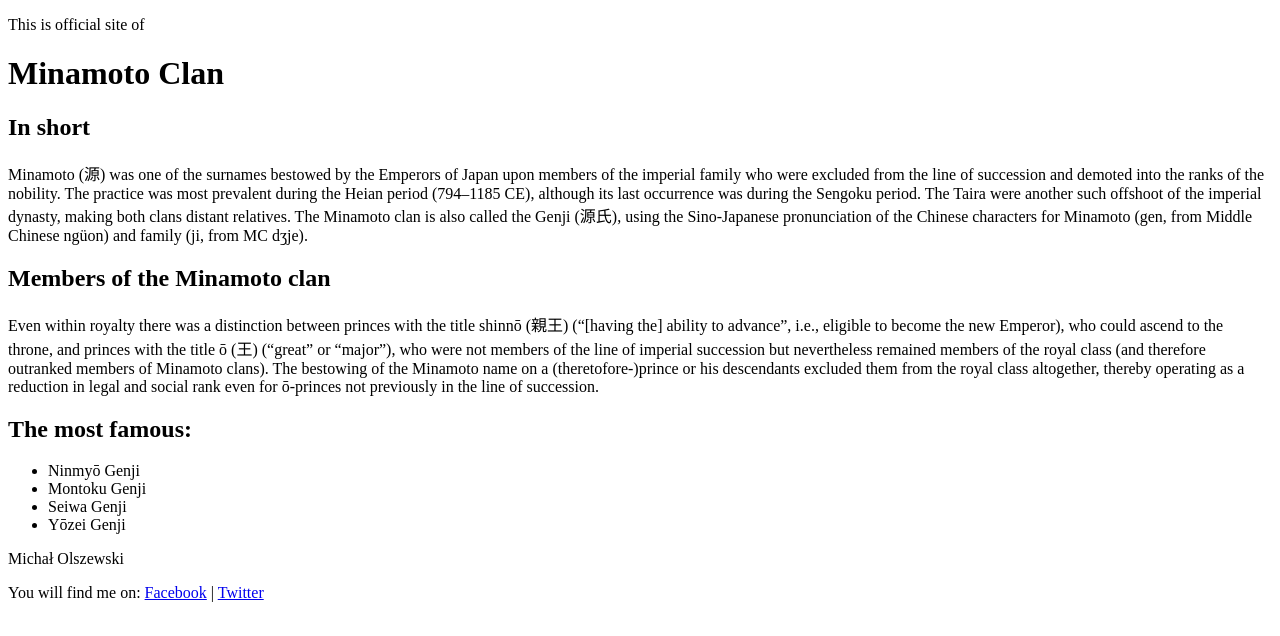
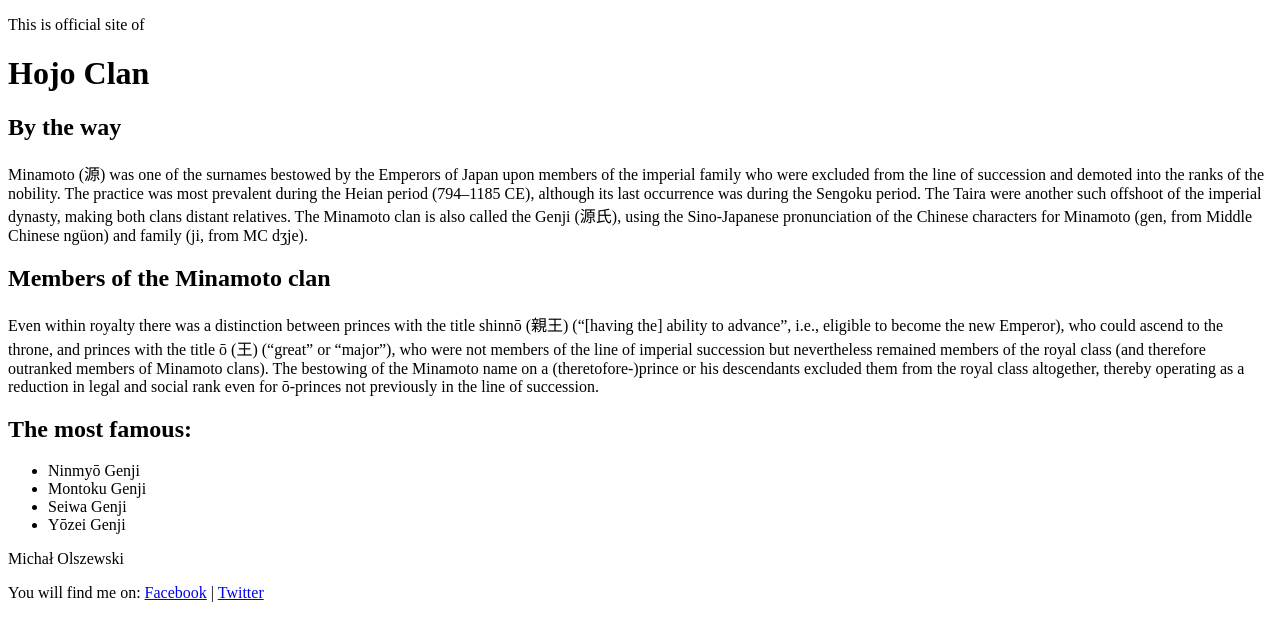
Before and after one commit to Goostav/git-nauka, a plain HTML site: page index.html in a window 1280 px wide. Drawn offline with nearby package versions, Linux system fonts and the light colour scheme; files that its build step writes are made by us from their sources.

Commit message:
change headings

```diff
--- a/index.html
+++ b/index.html
@@ -9,11 +9,11 @@
 <body>
     <header>
         <p>This is official site of</p>
-        <h1>Minamoto Clan</h1>
+        <h1>Hojo Clan</h1>
     </header>
     <main class="container">
         <section class="in-short">
-            <h2>In short</h2>
+            <h2>By the way</h2>
             <p>Minamoto (源) was one of the surnames bestowed by the Emperors of Japan upon members of the imperial family who were excluded from the line of succession and demoted into the ranks of the nobility. The practice was most prevalent during the Heian period (794–1185 CE), although its last occurrence was during the Sengoku period. The Taira were another such offshoot of the imperial dynasty, making both clans distant relatives. The Minamoto clan is also called the Genji (源氏), using the Sino-Japanese pronunciation of the Chinese characters for Minamoto (gen, from Middle Chinese ngüon) and family (ji, from MC dʒje).</p>
         </section>
         <section class="members">
```
